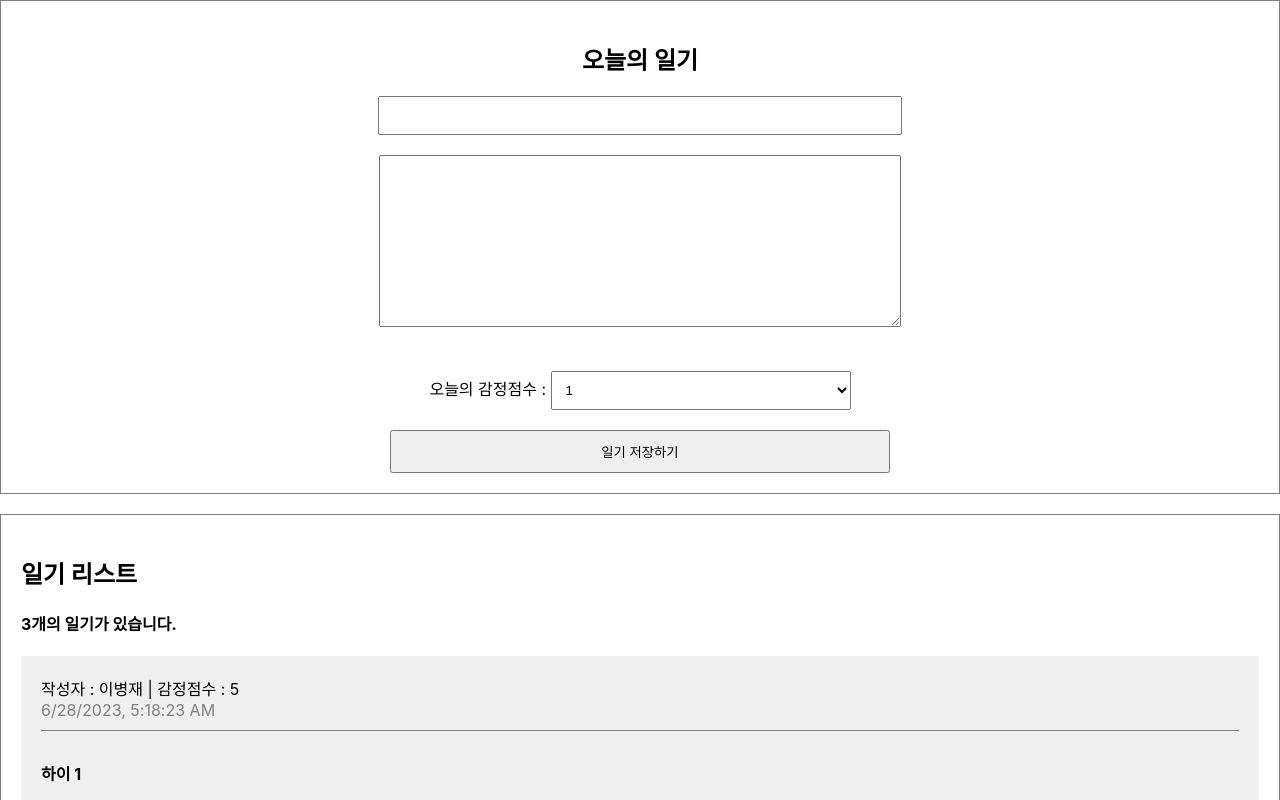
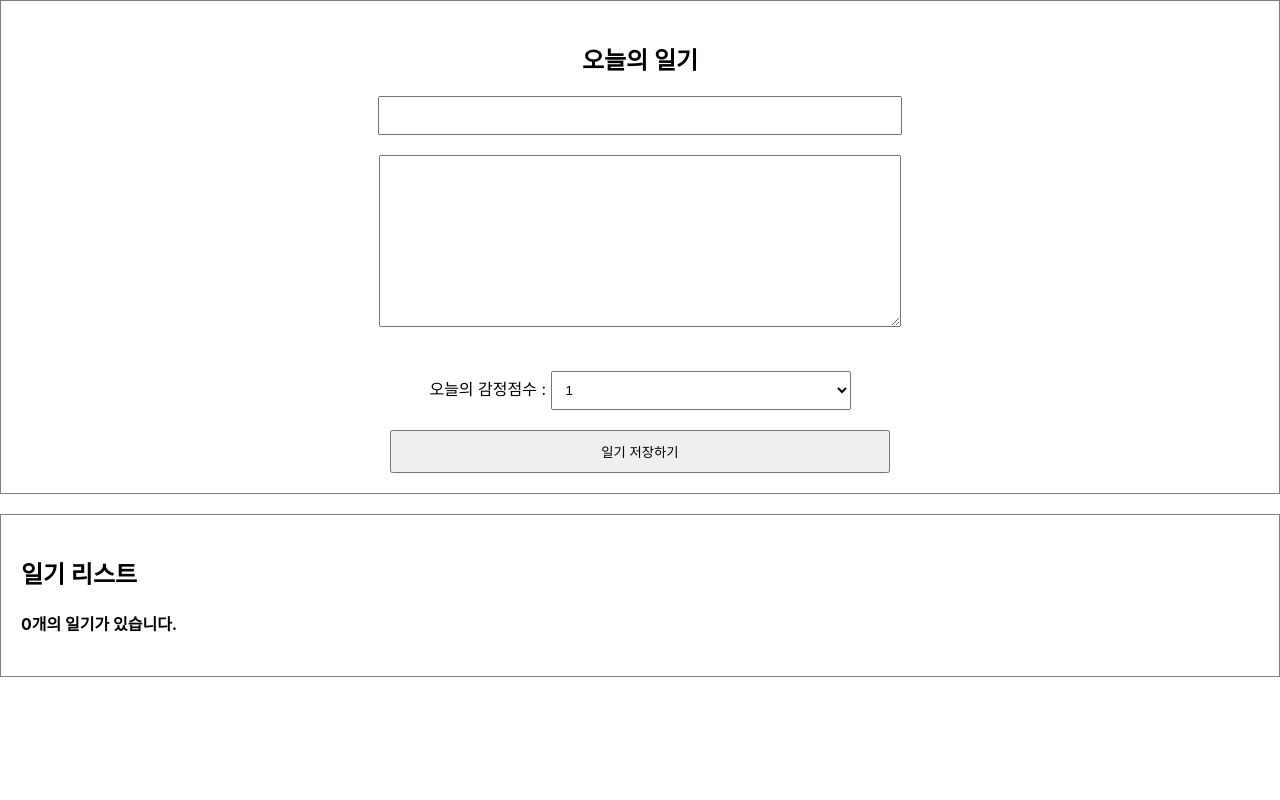
Before and after one commit to ByungJae-Lee/simplediary, a React (Create React App) app: page / in a window 1280 px wide. Shown: the top 800 px of the page. Built offline with nearby package versions, Linux system fonts and the light colour scheme.

Commit message:
Feat: 다이어리 추가기능, 일기장 초기화 구현

```diff
--- a/src/App.js
+++ b/src/App.js
@@ -1,36 +1,54 @@
+import { useRef, useState } from "react";
 import "./App.css";
 import DiaryEditor from "./DiaryEditor";
 import DiaryList from "./DiaryList";
 
-const dummyList = [
-  {
-    id: 1,
-    author: "이병재",
-    content: "하이 1",
-    emotion: 5,
-    create_date: new Date().getTime(),
-  },
-  {
-    id: 2,
-    author: "이정환",
-    content: "하이 2",
-    emotion: 1,
-    create_date: new Date().getTime(),
-  },
-  {
-    id: 3,
-    author: "이병훈",
-    content: "하이 3",
-    emotion: 3,
-    create_date: new Date().getTime(),
-  },
-];
+// const dummyList = [
+//   {
+//     id: 1,
+//     author: "이병재",
+//     content: "하이 1",
+//     emotion: 5,
+//     create_date: new Date().getTime(),
+//   },
+//   {
+//     id: 2,
+//     author: "이정환",
+//     content: "하이 2",
+//     emotion: 1,
+//     create_date: new Date().getTime(),
+//   },
+//   {
+//     id: 3,
+//     author: "이병훈",
+//     content: "하이 3",
+//     emotion: 3,
+//     create_date: new Date().getTime(),
+//   },
+// ];
 
 const App = () => {
+  // 일기 데이터
+  const [data, setData] = useState([]);
+  const dataId = useRef(0);
+
+  // 일기데이터 추가함수
+  const onCreate = (author, content, emotion) => {
+    const create_date = new Date().getTime();
+    const newItem = {
+      author,
+      content,
+      emotion,
+      create_date,
+      id: dataId.current,
+    };
+    dataId.current += 1;
+    setData([newItem, ...data]);
+  };
   return (
     <div className="App">
-      <DiaryEditor />
-      <DiaryList diaryList={dummyList} />
+      <DiaryEditor onCreate={onCreate} />
+      <DiaryList diaryList={data} />
     </div>
   );
 };
--- a/src/DiaryEditor.js
+++ b/src/DiaryEditor.js
@@ -1,15 +1,15 @@
 import { useRef, useState } from "react";
 
-const DiaryEditor = () => {
-  const authorInput = useRef();
-  const contentInput = useRef();
-
+const DiaryEditor = ({ onCreate }) => {
   // author, content 합치기
   const [state, setState] = useState({
     author: "",
     content: "",
     emotion: 1,
   });
+
+  const authorInput = useRef();
+  const contentInput = useRef();
   // onchange 통합본
   const handleChangeState = (e) => {
     setState({
@@ -28,7 +28,14 @@ const DiaryEditor = () => {
       contentInput.current.focus();
       return;
     }
+
+    onCreate(state.author, state.content, state.emotion);
     alert("저장 성공!");
+    setState({
+      author: "",
+      content: "",
+      emotion: 1,
+    });
   };
 
   return (
```
